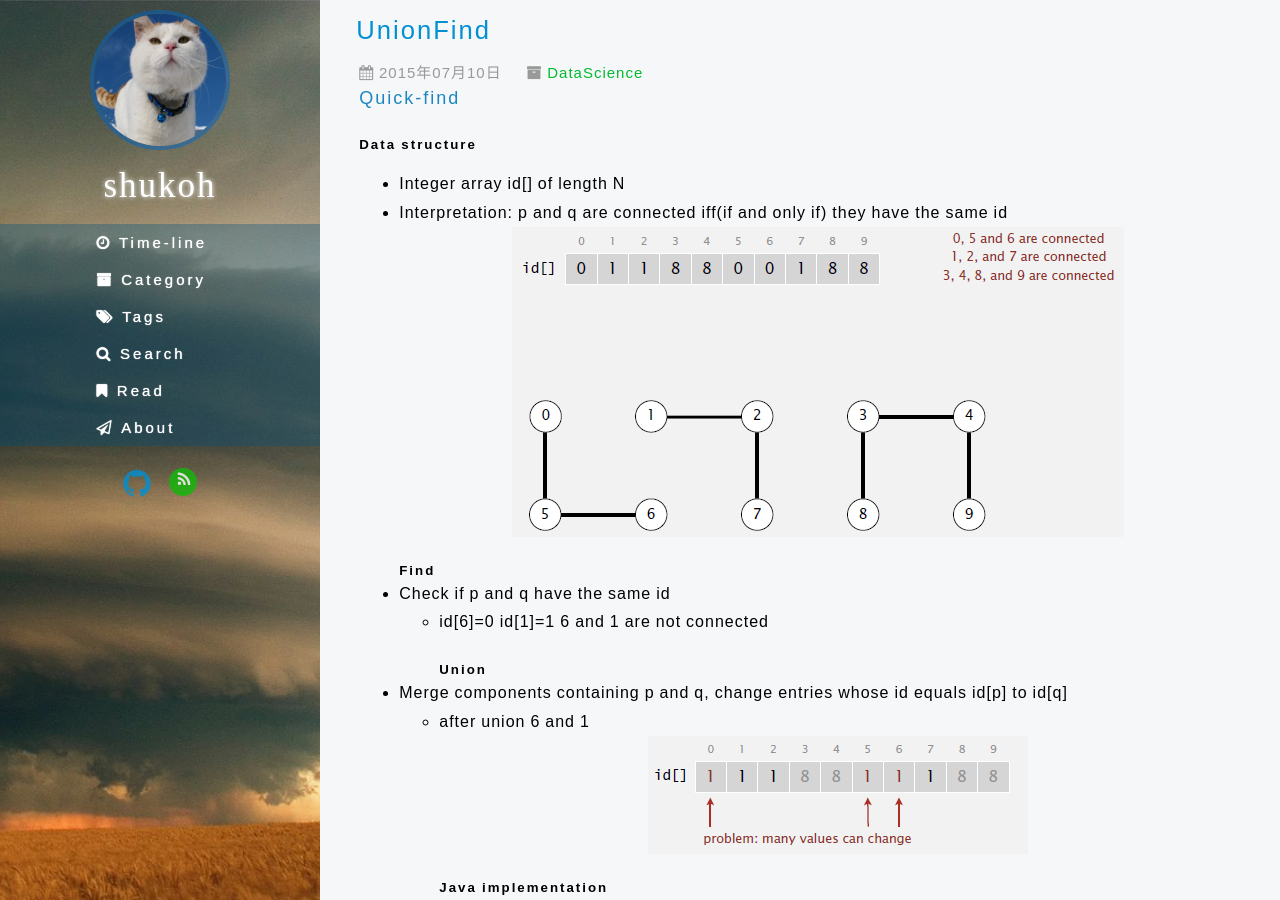
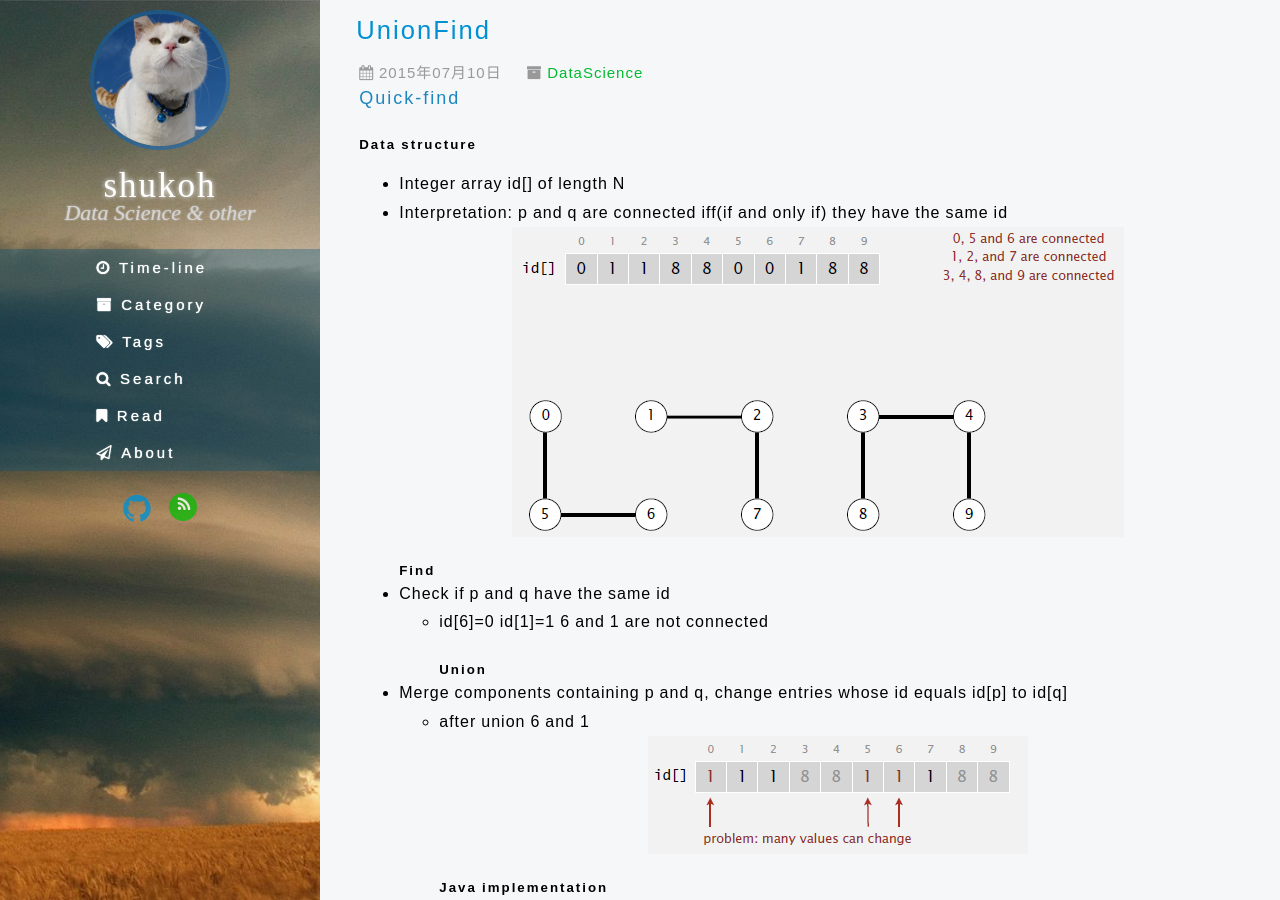
Before and after one commit to shukohChin/shukohChin.github.io, a Jekyll site: the page built from index.html, in a window 1280 px wide and 900 px high. Built offline with Jekyll 4.4.1, drawn with Linux system fonts in a browser that asks for light colours; nearby versions of some CDN libraries; library files that are not in the unit come from our copies; the list of posts is cut into pages by our own code; comment, search, counter and statistics services are not loaded.

Commit message:
algorithm

```diff
--- /dev/null
+++ b/Gemfile
@@ -0,0 +1,2 @@
+source 'https://rubygems.org'
+gem 'github-pages'
--- a/_includes/sidebar.html
+++ b/_includes/sidebar.html
@@ -3,8 +3,8 @@
     <a href="/"><img src="{{ site.author.logo }}" alt="logo"></img></a>
   </div>
   <br/>
-  <h3 class="title"><a href="/">{{ site.blog.name }}</a></h3>
-
+  <h1 class="title"><a href="/">{{ site.blog.name }}</a></h1>
+  <h3 class="sub-title">{{ site.blog.description }}</h3>
   <nav id="nav">
     <ul>
     {% for nav in site.data.nav %}
```
Also changed, not shown: Gemfile.lock (added).
